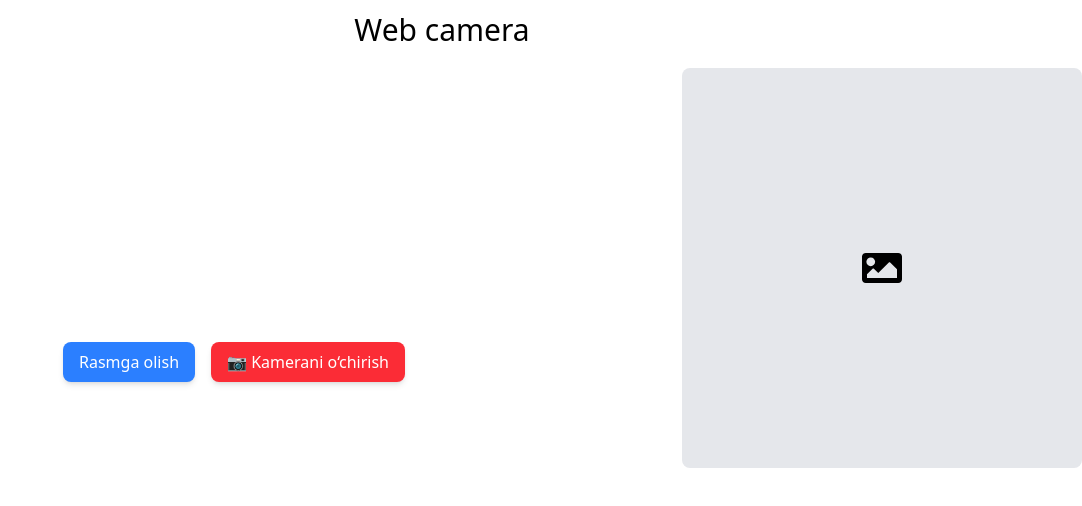
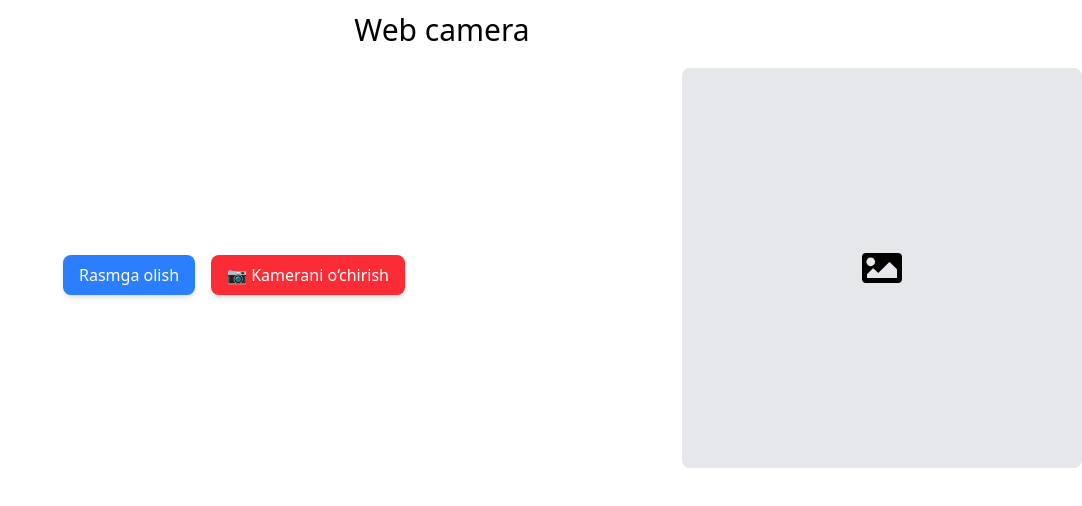
Before and after one commit to developerdiyorbek/Web-Camera, a React (Vite) app: page / in a window 1280 px wide. Shown: the top 506 px of the page, without its empty margins (198-1280 px from the left). Built offline with nearby package versions, Linux system fonts and the light colour scheme; no server answers.

Commit message:
some changes

```diff
--- a/src/components/Camera.tsx
+++ b/src/components/Camera.tsx
@@ -22,7 +22,7 @@ const CameraCapture = () => {
   return (
     <section className="container mx-auto max-md:px-5">
       <h1 className="text-3xl mb-5 text-center mt-3">Web camera</h1>
-      <div className="flex items-center gap-4 max-md:flex-col">
+      <div className="flex gap-4 max-md:flex-col">
         <div className="mx-auto">
           <div className="mb-4">
             {isCameraOn ? (
@@ -64,7 +64,7 @@ const CameraCapture = () => {
           <img
             src={image}
             alt="Captured"
-            className="w-[400px] rounded-lg"
+            className="w-[500px] h-[440px] rounded-lg"
             width={400}
           />
         ) : (
```
